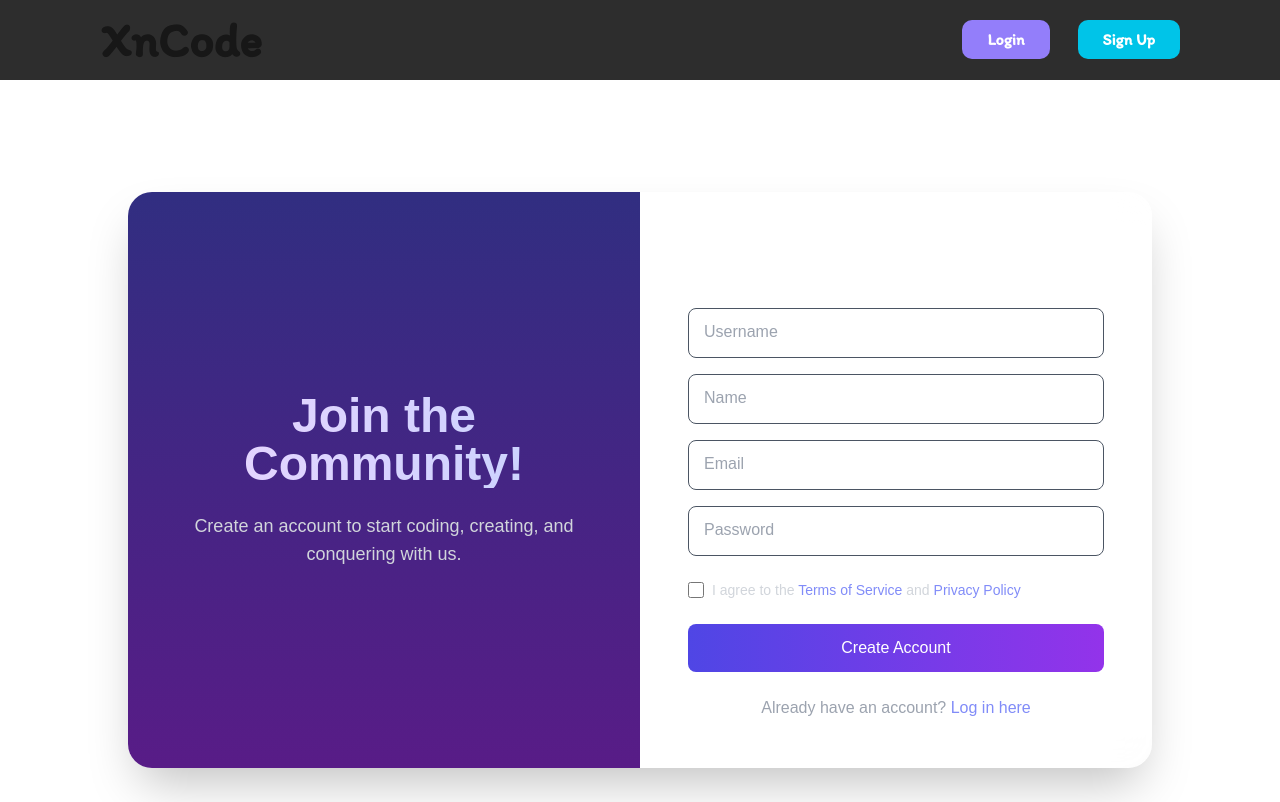
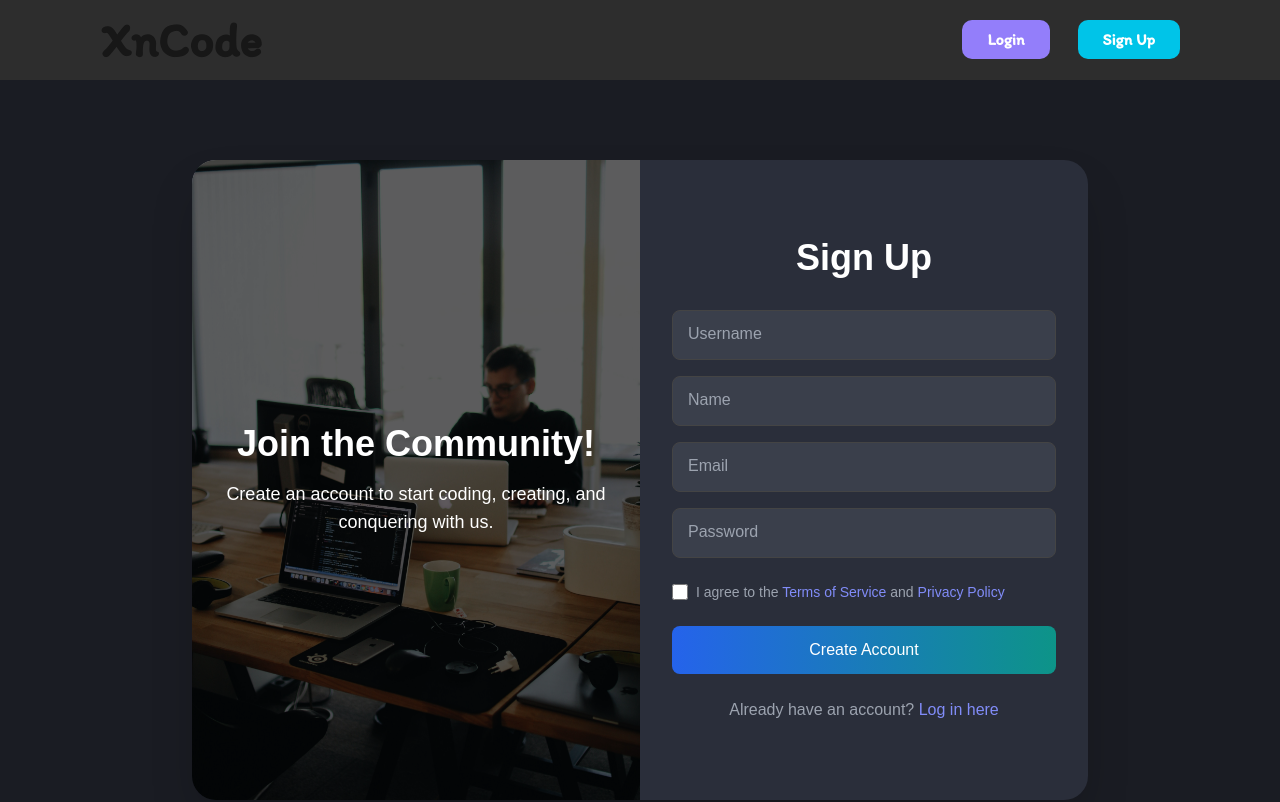
Before and after one commit to GulshanJha00/XnCode, a Next.js app: page /signup in a window 1280 px wide. Shown: the top 802 px of the page. Built offline with nearby package versions, Linux system fonts and the light colour scheme; a web font is replaced by a local one.

Commit message:
login signup fixed

```diff
--- a/src/app/home/page.tsx
+++ b/src/app/home/page.tsx
@@ -5,7 +5,7 @@ import { FaCode, FaStopwatch, FaChartLine, FaProjectDiagram, FaLightbulb, FaUser
 const Home = () => {
   return (
     <div className="min-h-screen bg-gray-900 text-white flex items-center justify-center p-4 md:p-6">
-      <div className="w-full max-w-6xl bg-gray-800/60 backdrop-blur-lg rounded-xl shadow-xl overflow-hidden">
+      <div className="w-full max-w-6xl bg-gray-600 backdrop-blur-lg rounded-xl shadow-xl overflow-hidden">
         <div className="w-full p-8 lg:p-12 space-y-8">
           <div className="text-center space-y-4">
             <h1 className="text-4xl md:text-5xl font-extrabold bg-clip-text text-transparent bg-gradient-to-r from-green-400 to-blue-500">
--- a/src/app/signup/page.tsx
+++ b/src/app/signup/page.tsx
@@ -59,29 +59,28 @@ const SignupPage = () => {
   };
 
   return (
-    <div className="min-h-screen bg-0a0a0a flex items-center justify-center p-4 md:p-6">
-      <div className="w-full max-w-5xl bg-white/5 backdrop-blur-lg rounded-3xl shadow-2xl overflow-hidden flex flex-col md:flex-row transform transition-all duration-500 hover:shadow-indigo-500/25">
+    <div className="min-h-screen bg-[#1A1C23] flex items-center justify-center p-4">
+      <div className="w-full max-w-4xl h-[80vh] bg-[#2A2E3A] rounded-3xl shadow-2xl overflow-hidden flex">
         {/* Left Section */}
-        <div className="w-full md:w-1/2 bg-gradient-to-b from-indigo-900 to-purple-900 text-white flex flex-col justify-center items-center p-8 lg:p-12">
-          <div className="space-y-6 animate-fade-in">
-            <h1 className="text-4xl md:text-5xl font-bold text-center bg-clip-text text-transparent bg-gradient-to-r from-purple-200 to-indigo-200">
-              Join the Community!
-            </h1>
-            <p className="text-lg text-center text-gray-300">
-              Create an account to start coding, creating, and conquering with us.
-            </p>
+        <div className="w-1/2 h-full bg-cover bg-center relative" style={{ backgroundImage: "url('/signupimg.jpg')" }}>
+          <div className="absolute top-0 left-0 w-full h-full bg-black/60 flex items-center justify-center text-center">
+            <div className="text-white space-y-4">
+              <h1 className="text-4xl font-bold">Join the Community!</h1>
+              <p className="text-lg">Create an account to start coding, creating, and conquering with us.</p>
+            </div>
           </div>
         </div>
 
         {/* Right Section */}
-        <div className="w-full md:w-1/2 p-8 lg:p-12 flex flex-col justify-center bg-white/10 backdrop-blur-lg">
-          <div className="max-w-md mx-auto w-full space-y-8">
-            <h2 className="text-3xl font-bold text-center text-white mb-8">
+        <div className="w-1/2 p-8 flex flex-col justify-center">
+          <div className="space-y-6">
+            <h1 className="text-4xl mb-8 font-bold text-center text-white">
               Sign Up
-            </h2>
+            </h1>
+          </div>
 
           {error && (
-              <div className="bg-red-500/10 border border-red-500 text-red-400 px-4 py-3 rounded-lg">
+            <div className="bg-red-500/20 border border-red-500 text-red-400 px-4 py-3 rounded-lg mb-4">
               {error}
             </div>
           )}
@@ -90,7 +89,7 @@ const SignupPage = () => {
             <div className="space-y-4">
               <div className="relative group">
                 <input
-                    className="w-full px-4 py-3 bg-white/10 border border-gray-600 rounded-lg focus:outline-none focus:ring-2 focus:ring-indigo-500 focus:border-transparent transition-all duration-200 text-white placeholder-transparent peer"
+                  className="w-full px-4 py-3 bg-[#3A3F4B] border border-[#444] rounded-lg text-white placeholder-transparent focus:outline-none focus:ring-2 focus:ring-indigo-500 focus:border-transparent transition-all duration-200 peer"
                   required
                   type="text"
                   id="username"
@@ -100,10 +99,7 @@ const SignupPage = () => {
                 />
                 <label
                   htmlFor="username"
-                    className="absolute left-4 -top-6 text-sm text-gray-400 transition-all
-                    peer-placeholder-shown:text-base peer-placeholder-shown:text-gray-400
-                    peer-placeholder-shown:top-3 peer-focus:-top-6 peer-focus:text-indigo-400
-                    peer-focus:text-sm"
+                  className="absolute left-4 top-2 text-sm text-gray-400 transition-all peer-placeholder-shown:text-base peer-placeholder-shown:text-gray-400 peer-placeholder-shown:top-3 peer-focus:-top-6 peer-focus:text-indigo-400 peer-focus:text-sm"
                 >
                   Username
                 </label>
@@ -111,7 +107,7 @@ const SignupPage = () => {
 
               <div className="relative group">
                 <input
-                    className="w-full px-4 py-3 bg-white/10 border border-gray-600 rounded-lg focus:outline-none focus:ring-2 focus:ring-indigo-500 focus:border-transparent transition-all duration-200 text-white placeholder-transparent peer"
+                  className="w-full px-4 py-3 bg-[#3A3F4B] border border-[#444] rounded-lg text-white placeholder-transparent focus:outline-none focus:ring-2 focus:ring-indigo-500 focus:border-transparent transition-all duration-200 peer"
                   required
                   type="text"
                   id="name"
@@ -121,10 +117,7 @@ const SignupPage = () => {
                 />
                 <label
                   htmlFor="name"
-                    className="absolute left-4 -top-6 text-sm text-gray-400 transition-all
-                    peer-placeholder-shown:text-base peer-placeholder-shown:text-gray-400
-                    peer-placeholder-shown:top-3 peer-focus:-top-6 peer-focus:text-indigo-400
-                    peer-focus:text-sm"
+                  className="absolute left-4 top-2 text-sm text-gray-400 transition-all peer-placeholder-shown:text-base peer-placeholder-shown:text-gray-400 peer-placeholder-shown:top-3 peer-focus:-top-6 peer-focus:text-indigo-400 peer-focus:text-sm"
                 >
                   Name
                 </label>
@@ -132,7 +125,7 @@ const SignupPage = () => {
 
               <div className="relative group">
                 <input
-                    className="w-full px-4 py-3 bg-white/10 border border-gray-600 rounded-lg focus:outline-none focus:ring-2 focus:ring-indigo-500 focus:border-transparent transition-all duration-200 text-white placeholder-transparent peer"
+                  className="w-full px-4 py-3 bg-[#3A3F4B] border border-[#444] rounded-lg text-white placeholder-transparent focus:outline-none focus:ring-2 focus:ring-indigo-500 focus:border-transparent transition-all duration-200 peer"
                   required
                   type="email"
                   id="email"
@@ -142,10 +135,7 @@ const SignupPage = () => {
                 />
                 <label
                   htmlFor="email"
-                    className="absolute left-4 -top-6 text-sm text-gray-400 transition-all
-                    peer-placeholder-shown:text-base peer-placeholder-shown:text-gray-400
-                    peer-placeholder-shown:top-3 peer-focus:-top-6 peer-focus:text-indigo-400
-                    peer-focus:text-sm"
+                  className="absolute left-4 top-2 text-sm text-gray-400 transition-all peer-placeholder-shown:text-base peer-placeholder-shown:text-gray-400 peer-placeholder-shown:top-3 peer-focus:-top-6 peer-focus:text-indigo-400 peer-focus:text-sm"
                 >
                   Email
                 </label>
@@ -153,7 +143,7 @@ const SignupPage = () => {
 
               <div className="relative group">
                 <input
-                    className="w-full px-4 py-3 bg-white/10 border border-gray-600 rounded-lg focus:outline-none focus:ring-2 focus:ring-indigo-500 focus:border-transparent transition-all duration-200 text-white placeholder-transparent peer"
+                  className="w-full px-4 py-3 bg-[#3A3F4B] border border-[#444] rounded-lg text-white placeholder-transparent focus:outline-none focus:ring-2 focus:ring-indigo-500 focus:border-transparent transition-all duration-200 peer"
                   required
                   type="password"
                   id="password"
@@ -163,10 +153,7 @@ const SignupPage = () => {
                 />
                 <label
                   htmlFor="password"
-                    className="absolute left-4 -top-6 text-sm text-gray-400 transition-all
-                    peer-placeholder-shown:text-base peer-placeholder-shown:text-gray-400
-                    peer-placeholder-shown:top-3 peer-focus:-top-6 peer-focus:text-indigo-400
-                    peer-focus:text-sm"
+                  className="absolute left-4 top-2 text-sm text-gray-400 transition-all peer-placeholder-shown:text-base peer-placeholder-shown:text-gray-400 peer-placeholder-shown:top-3 peer-focus:-top-6 peer-focus:text-indigo-400 peer-focus:text-sm"
                 >
                   Password
                 </label>
@@ -177,10 +164,10 @@ const SignupPage = () => {
               <input
                 id="terms"
                 type="checkbox"
-                  className="w-4 h-4 rounded border-gray-600 text-indigo-600 focus:ring-indigo-500 bg-white/10"
+                className="w-4 h-4 rounded border-gray-600 text-indigo-600 focus:ring-indigo-500 bg-[#3A3F4B]"
                 required
               />
-                <label htmlFor="terms" className="ml-2 text-sm text-gray-300">
+              <label htmlFor="terms" className="ml-2 text-sm text-gray-400">
                 I agree to the{' '}
                 <Link href="/terms" className="text-indigo-400 hover:text-indigo-300">
                   Terms of Service
@@ -195,16 +182,22 @@ const SignupPage = () => {
             <button
               type="submit"
               disabled={isLoading}
-                className="w-full py-3 px-4 bg-gradient-to-r from-indigo-600 to-purple-600 text-white rounded-lg
-                font-medium transition-all duration-200 transform hover:translate-y-[-2px]
-                focus:outline-none focus:ring-2 focus:ring-offset-2 focus:ring-indigo-500
-                disabled:opacity-50 disabled:cursor-not-allowed disabled:transform-none"
+              className="w-full py-3 px-4 bg-gradient-to-r from-blue-600 to-teal-600 text-white rounded-lg font-medium transition-all duration-200 transform hover:scale-105 focus:outline-none focus:ring-2 focus:ring-offset-2 focus:ring-indigo-500 disabled:opacity-50 disabled:cursor-not-allowed"
             >
               {isLoading ? (
                 <span className="flex items-center justify-center">
-                    <svg className="animate-spin -ml-1 mr-3 h-5 w-5 text-white" xmlns="http://www.w3.org/2000/svg" fill="none" viewBox="0 0 24 24">
+                  <svg
+                    className="animate-spin -ml-1 mr-3 h-5 w-5 text-white"
+                    xmlns="http://www.w3.org/2000/svg"
+                    fill="none"
+                    viewBox="0 0 24 24"
+                  >
                     <circle className="opacity-25" cx="12" cy="12" r="10" stroke="currentColor" strokeWidth="4"></circle>
-                      <path className="opacity-75" fill="currentColor" d="M4 12a8 8 0 018-8V0C5.373 0 0 5.373 0 12h4zm2 5.291A7.962 7.962 0 014 12H0c0 3.042 1.135 5.824 3 7.938l3-2.647z"></path>
+                    <path
+                      className="opacity-75"
+                      fill="currentColor"
+                      d="M4 12a8 8 0 018-8V0C5.373 0 0 5.373 0 12h4zm2 5.291A7.962 7.962 0=014 12H0c0 3.042 1.135 5.824 3 7.938l3-2.647z"
+                    ></path>
                   </svg>
                   Creating account...
                 </span>
@@ -213,7 +206,7 @@ const SignupPage = () => {
               )}
             </button>
 
-              <p className="text-center text-gray-400">
+            <p className="text-center text-gray-400 mt-6">
               Already have an account?{' '}
               <Link href="/login" className="text-indigo-400 hover:text-indigo-300 font-medium transition-colors">
                 Log in here
@@ -223,7 +216,6 @@ const SignupPage = () => {
         </div>
       </div>
     </div>
-    </div>
   );
 };
 
```
Also changed, not shown: src/app/login/page.tsx (+52 -28 lines), public/Loginimg.jpg (added), public/signupimg.jpg (added). Lines whose indentation alone changed are shown as unchanged.
